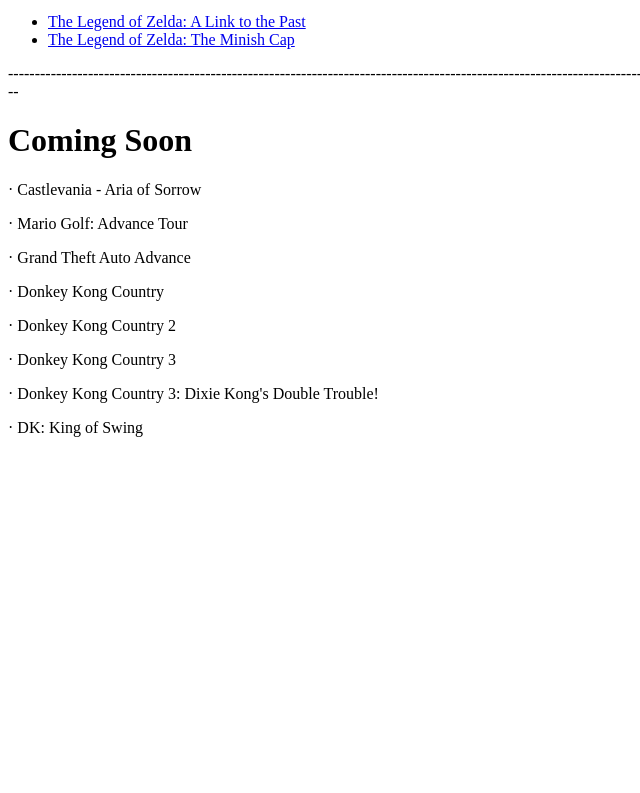
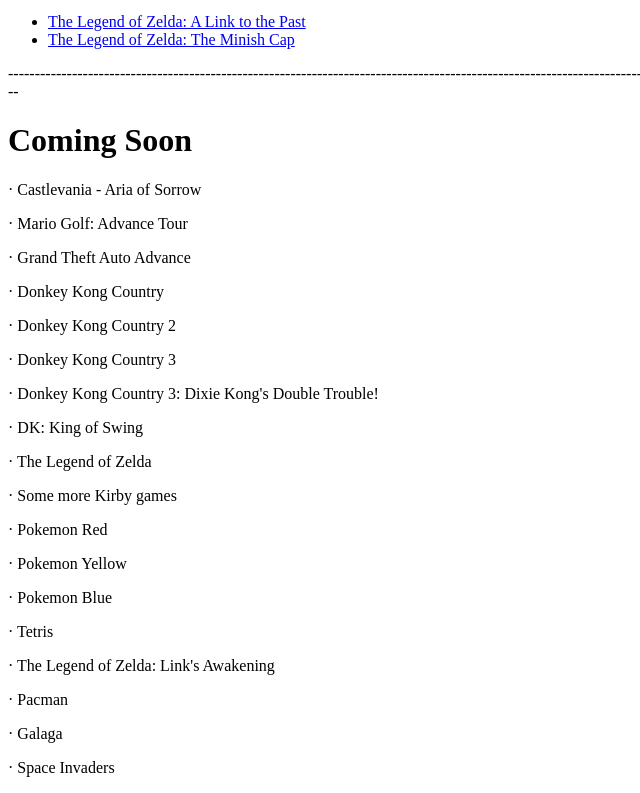
Before and after one commit to Carlover101/gba, a plain HTML site: page index.html in a window 1280 px wide. Shown: the part 2922-3715 px from the top of the page, without its empty margins (0-640 px from the left). Before the commit the page ends 3375 px from the top, so only its background shows below. Drawn offline with Linux system fonts and the light colour scheme.

Commit message:
Update index.html

```diff
--- a/index.html
+++ b/index.html
@@ -145,5 +145,15 @@
 	<p>&#183; Donkey Kong Country 3</p>
 	<p>&#183; Donkey Kong Country 3: Dixie Kong's Double Trouble!</p>
 	<p>&#183; DK: King of Swing</p>
+	<p>&#183; The Legend of Zelda</p>
+	<p>&#183; Some more Kirby games</p>
+	<p>&#183; Pokemon Red</p>
+	<p>&#183; Pokemon Yellow</p>
+	<p>&#183; Pokemon Blue</p>
+	<p>&#183; Tetris</p>
+	<p>&#183; The Legend of Zelda: Link's Awakening</p>
+	<p>&#183; Pacman</p>
+	<p>&#183; Galaga</p>
+	<p>&#183; Space Invaders</p>
     </body>
 </html>
```
